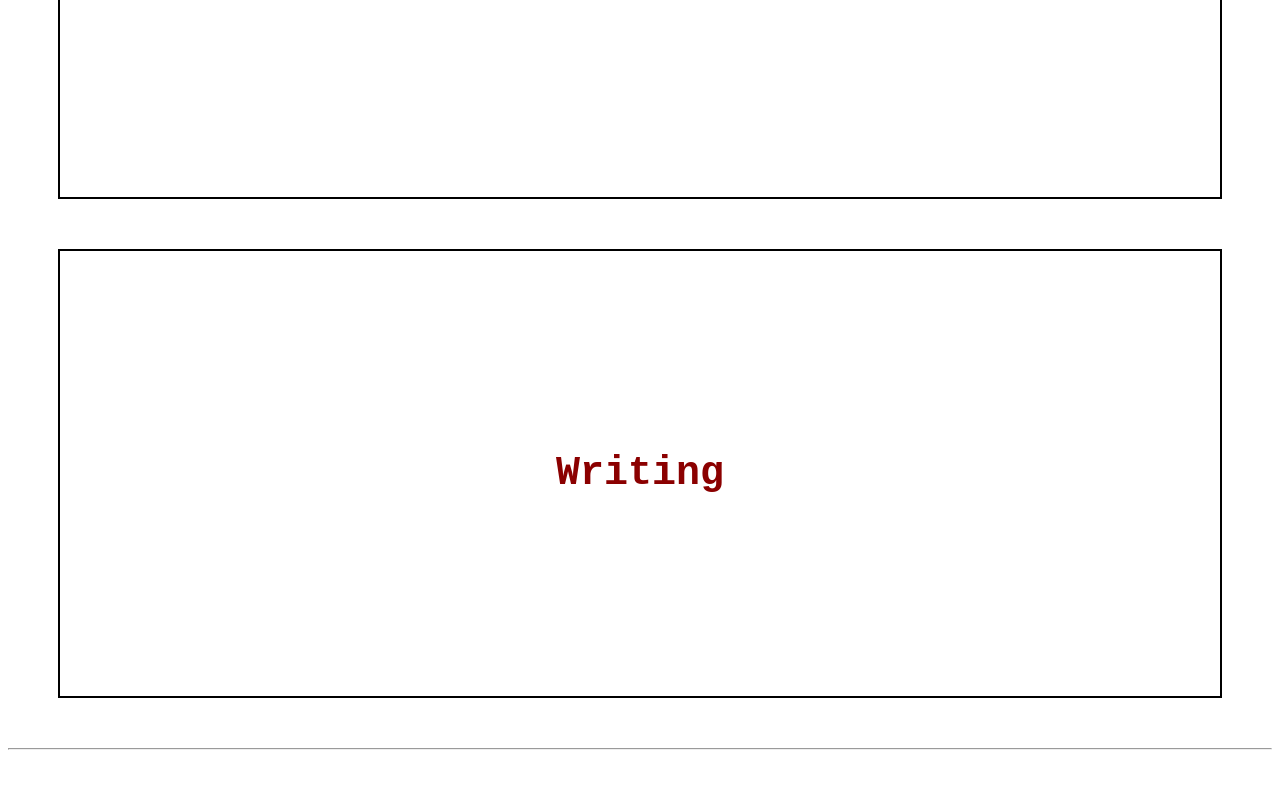
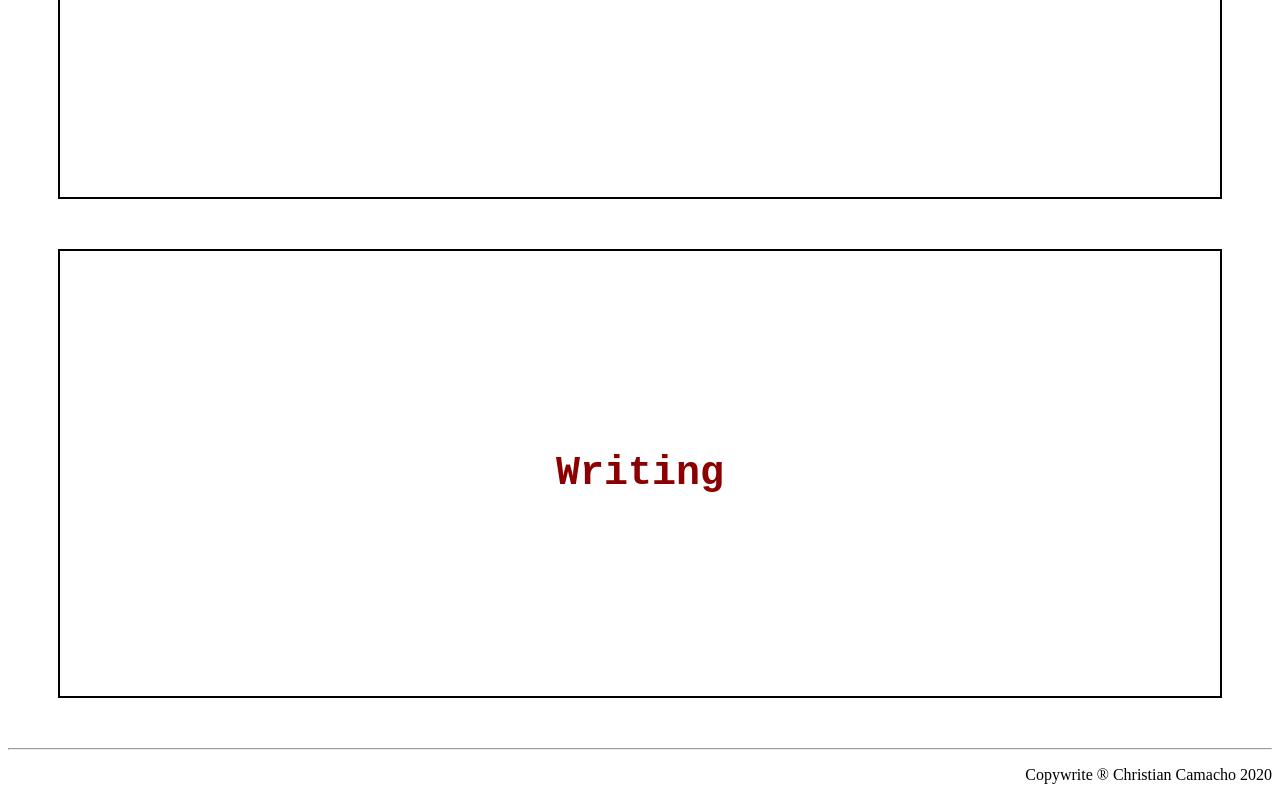
Before and after one commit to Camacho24/Chris-Camacho-Reel, a plain HTML site: page index.html in a window 1280 px wide. Shown: the part 1645-2445 px from the top of the page. Before the commit the page ends 2403 px from the top, so only its background shows below. Drawn offline with Linux system fonts and the light colour scheme.

```diff
--- a/index.css
+++ b/index.css
@@ -101,3 +101,9 @@
 hr {
 margin-top: 10px;
 }
+
+.copywrite p {
+  text-align: right;
+}
+
+}
--- a/index.html
+++ b/index.html
@@ -28,5 +28,9 @@
     </div>
     <hr>
 </body>
-
+<footer>
+    <div class="copywrite">
+        <p>Copywrite ® Christian Camacho 2020</p>
+    </div>
+</footer>
 </html>
```
